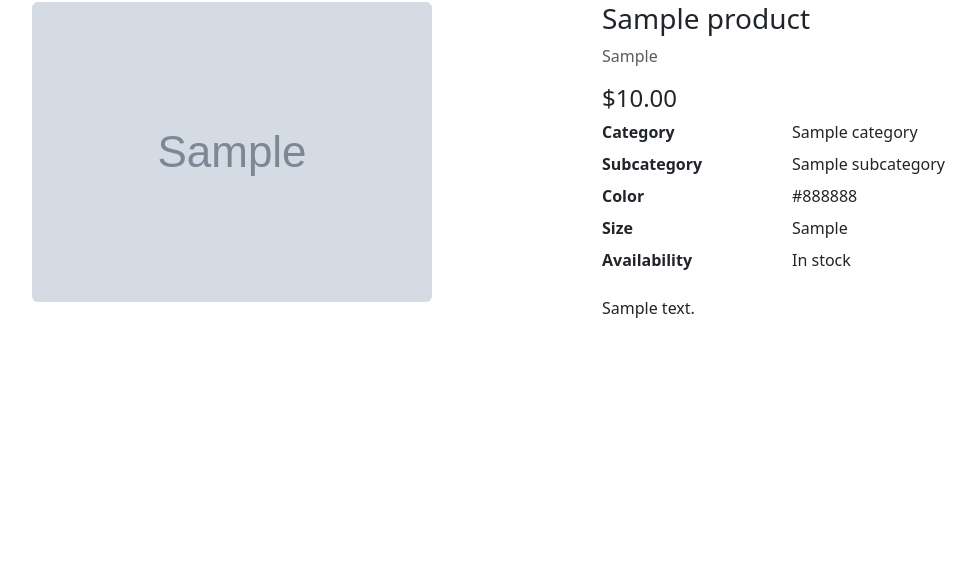
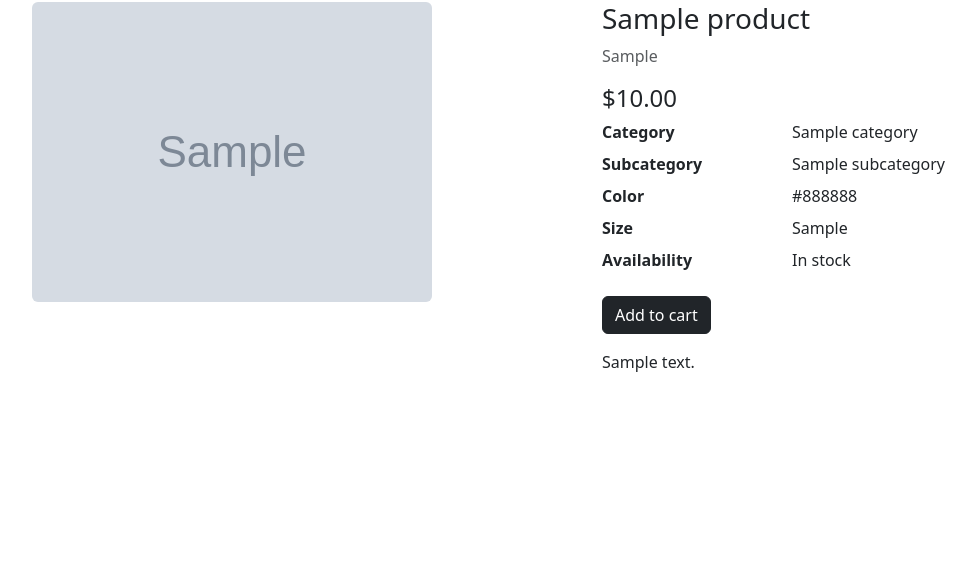
Before and after one commit to retryoos/argus-field-outfitters, a Django app: page /product/1/ in a window 1280 px wide. Shown: the part 118-692 px from the top of the page, without its empty margins (50-1026 px from the left). Run offline with Django 5.2, Linux system fonts and the light colour scheme; tables that the repository leaves empty hold one stand-in row (values such as "Sample post"); grey boxes marked "Sample" are stand-in pictures.

Commit message:
Add session cart

```diff
--- /dev/null
+++ b/catalog/cart.py
@@ -0,0 +1,55 @@
+from .models import Product
+
+CART_SESSION_KEY = 'cart'
+
+
+class Cart:
+    def __init__(self, request):
+        self.session = request.session
+        cart = self.session.get(CART_SESSION_KEY)
+        if cart is None:
+            cart = self.session[CART_SESSION_KEY] = {}
+        self.cart = cart
+
+    def add(self, product, quantity=1):
+        key = str(product.id)
+        self.cart[key] = self.cart.get(key, 0) + quantity
+        self.save()
+
+    def set_quantity(self, product, quantity):
+        key = str(product.id)
+        if quantity > 0:
+            self.cart[key] = quantity
+            self.save()
+        else:
+            self.remove(product)
+
+    def remove(self, product):
+        key = str(product.id)
+        if key in self.cart:
+            del self.cart[key]
+            self.save()
+
+    def clear(self):
+        self.session[CART_SESSION_KEY] = {}
+        self.save()
+
+    def save(self):
+        self.session.modified = True
+
+    def __iter__(self):
+        products = Product.objects.filter(id__in=self.cart.keys())
+        for product in products:
+            quantity = self.cart[str(product.id)]
+            yield {
+                'product': product,
+                'quantity': quantity,
+                'total': product.price * quantity,
+            }
+
+    def __len__(self):
+        return sum(self.cart.values())
+
+    def total_price(self):
+        products = Product.objects.filter(id__in=self.cart.keys())
+        return sum(product.price * self.cart[str(product.id)] for product in products)
--- a/catalog/templates/catalog/product_detail.html
+++ b/catalog/templates/catalog/product_detail.html
@@ -42,6 +42,14 @@
             <dt class="col-4">Availability</dt>
             <dd class="col-8">{% if product.stock > 0 %}In stock{% else %}Out of stock{% endif %}</dd>
         </dl>
+        {% if product.stock > 0 %}
+            <form method="post" action="{% url 'catalog:cart_add' product.pk %}" class="mb-3">
+                {% csrf_token %}
+                <button type="submit" class="btn btn-dark">Add to cart</button>
+            </form>
+        {% else %}
+            <button class="btn btn-dark mb-3" disabled>Out of stock</button>
+        {% endif %}
         {% if product.description %}
             <p>{{ product.description }}</p>
         {% endif %}
--- a/catalog/urls.py
+++ b/catalog/urls.py
@@ -10,4 +10,6 @@ urlpatterns = [
     path('category/<slug:slug>/', views.category_detail, name='category_detail'),
     path('subcategory/<slug:slug>/', views.subcategory_detail, name='subcategory_detail'),
     path('product/<int:pk>/', views.product_detail, name='product_detail'),
+    path('cart/', views.cart_view, name='cart'),
+    path('cart/add/<int:pk>/', views.cart_add, name='cart_add'),
 ]
--- a/catalog/views.py
+++ b/catalog/views.py
@@ -1,6 +1,8 @@
 from django.db.models import Q
-from django.shortcuts import get_object_or_404, render
+from django.shortcuts import get_object_or_404, redirect, render
+from django.views.decorators.http import require_POST
 
+from .cart import Cart
 from .forms import ProductFilterForm
 from .models import Category, Product, Subcategory
 
@@ -75,3 +77,16 @@ def product_detail(request, pk):
         'product': product,
         'related_products': related,
     })
+
+
+def cart_view(request):
+    cart = Cart(request)
+    return render(request, 'catalog/cart.html', {'cart': cart})
+
+
+@require_POST
+def cart_add(request, pk):
+    product = get_object_or_404(Product, pk=pk)
+    cart = Cart(request)
+    cart.add(product)
+    return redirect('catalog:cart')
```
Also changed, not shown: catalog/templates/catalog/cart.html (added, +41 -0 lines).
